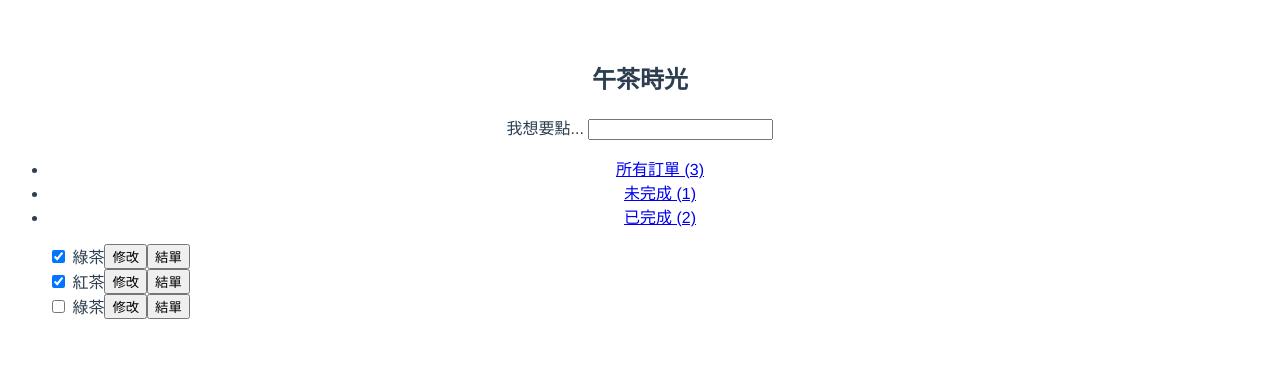
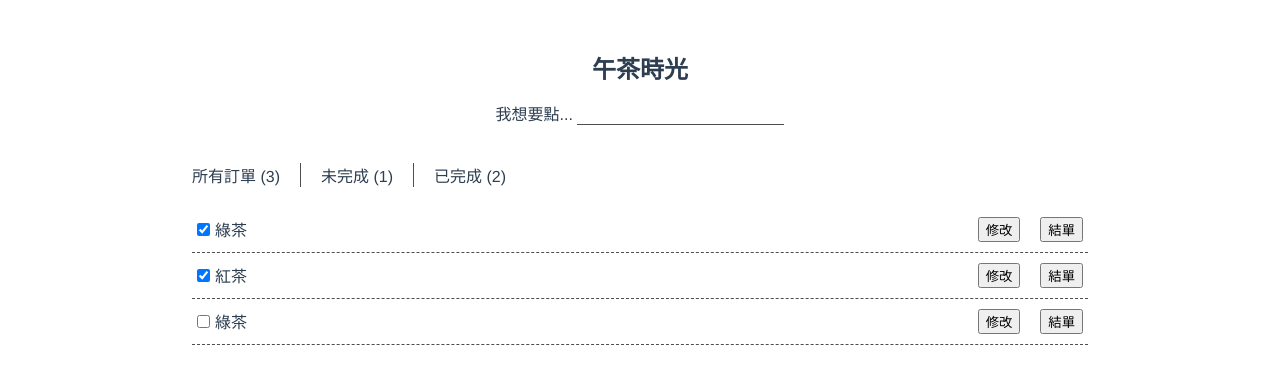
Before and after one commit to tzuchienkao/vue-todo-list, a Vue app: page / in a window 1280 px wide. Shown: the top 384 px of the page. Built offline with nearby package versions, Linux system fonts and the light colour scheme.

Commit message:
add style

```diff
--- a/public/index.html
+++ b/public/index.html
@@ -11,7 +11,7 @@
     <noscript>
       <strong>We're sorry but todo_list doesn't work properly without JavaScript enabled. Please enable it to continue.</strong>
     </noscript>
-    <div id="app"></div>
+    <div id="page"></div>
     <!-- built files will be auto injected -->
   </body>
 </html>
--- a/src/App.vue
+++ b/src/App.vue
@@ -1,5 +1,5 @@
 <template>
-  <div id="app">
+  <div id="page">
     <orderTop @getItem="getItem" />
     <orderList :newItem="newItem" />
   </div>
@@ -10,7 +10,7 @@ import orderTop from './components/orderTop.vue'
 import orderList from './components/orderList.vue'
 
 export default {
-  name: 'app',
+  name: 'page',
   components: {
     orderTop,
     orderList
@@ -22,20 +22,8 @@ export default {
   },
   methods: {
     getItem(val) {
-      console.log(val);
       this.newItem = val;
     }
   }
 }
 </script>
-
-<style>
-#app {
-  font-family: 'Avenir', Helvetica, Arial, sans-serif;
-  -webkit-font-smoothing: antialiased;
-  -moz-osx-font-smoothing: grayscale;
-  text-align: center;
-  color: #2c3e50;
-  margin-top: 60px;
-}
-</style>
--- a/src/assets/css/main.css
+++ b/src/assets/css/main.css
@@ -1,3 +1,89 @@
-.order-list li {
+/*
+ * reset style
+ */
+body,
+ul,
+li,
+h2,
+input {
+    padding: 0;
+    margin: 0;
+}
+ul,
+li {
+    list-style: none;
+}
+a,
+input {
+    outline: none;
+}
+/*
+ * common style
+ */
+body {
+    font-family: "Avenir", Helvetica, Arial, sans-serif;
+    -webkit-font-smoothing: antialiased;
+    -moz-osx-font-smoothing: grayscale;
+    text-align: center;
+    color: #2c3e50;
+}
+a {
+    color: #2c3e50;
+    text-decoration: none;
+}
+input[type="text"] {
+    font-size: 1em;
+    border: 0;
+    border-bottom: 1px solid #4e4e4e;
+    margin-bottom: 2px;
+}
+input[type="text"]:focus {
+    border-bottom-width: 3px;
+    margin-bottom: 0;
+}
+.flex-box {
     display: flex;
 }
+.flex-h-align {
+    justify-content: space-between;
+}
+/*
+ * page style
+ */
+#page {
+    width: 70%;
+    margin: 50px auto;
+}
+.tabs {
+    padding: 20px 0;
+    margin-left: -20px;
+    justify-content: flex-start;
+}
+.tabs li:not(:last-child) {
+    border-right: 1px solid #4e4e4e;
+}
+.tabs li a {
+    padding: 0 20px;
+}
+.order-list li {
+    padding: 10px 5px;
+    border-bottom: 1px dashed #4e4e4e;
+}
+.order-list input[type="text"]:focus {
+    width: 100%;
+    padding: 3px 5px;
+    margin: 0 -5px -3px -5px;
+}
+.order-item {
+    text-align: left;
+    flex: 80%;
+}
+.order-item label {
+    width: 90%;
+    margin-left: 5px;
+    cursor: pointer;
+    display: inline-block;
+}
+.btn-group button {
+    margin-left: 20px;
+}
--- a/src/components/orderList.vue
+++ b/src/components/orderList.vue
@@ -1,14 +1,6 @@
 <template>
-<div>
-  <!-- <header>
-    <h2>午茶時光</h2>
-    <p>
-      我想要點...
-      <input type="text" v-model="newOrder" @keydown.enter="addOrder()">
-    </p>
-  </header> -->
   <section>
-    <ul class="tabs">
+    <ul class="flex-box tabs">
       <li @click="sortBy('all')">
         <a href="javascript:void(0)">所有訂單 ({{ totalSum }})</a>
       </li>
@@ -20,18 +12,18 @@
       </li>
     </ul>
     <ul class="order-list">
-      <li v-for="(item, index) in list" :key="'item-' + index">
+      <li class="flex-box flex-h-align" v-for="(item, index) in list" :key="'item-' + index">
           <template v-if="item === editItem">
             <input type="text" v-model="item.item" @keydown.enter="doneEdit(item)" @keydown.esc="cancelEdit(item)" @blur="cancelEdit(item)" v-input-focus>
           </template>
           <template v-else>
-            <div>
+            <div class="order-item">
               <input type="checkbox" :id="'item-' + index" v-model="item.done" />
               <label :for="'item-' + index" @dblclick="doEdit(item)">
                 {{ item.item }}
               </label>
             </div>
-            <div>
+            <div class="btn-group">
               <button @click="doEdit(item)">修改</button>
               <button @click="removeOrder(item)">結單</button>
             </div>
@@ -39,7 +31,6 @@
       </li>
     </ul>
   </section>
-  </div>
 </template>
 
 <script>
--- a/src/main.js
+++ b/src/main.js
@@ -5,4 +5,4 @@ Vue.config.productionTip = false
 
 new Vue({
   render: h => h(App),
-}).$mount('#app')
+}).$mount('#page')
```
Also changed, not shown: src/assets/logo.png (deleted).
